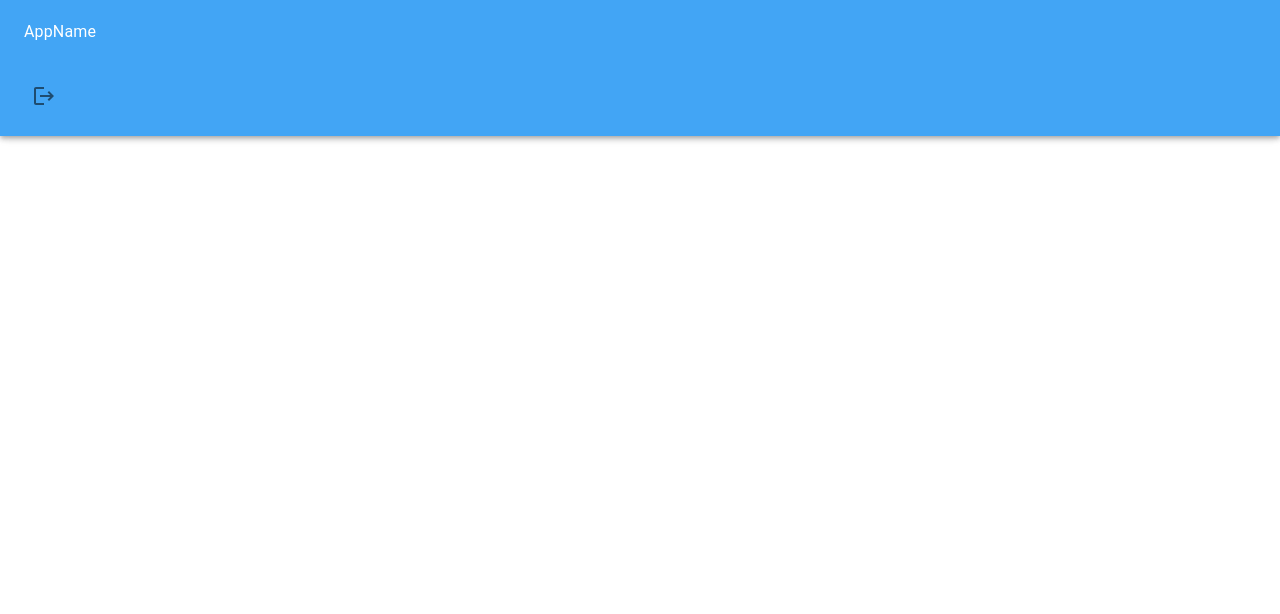
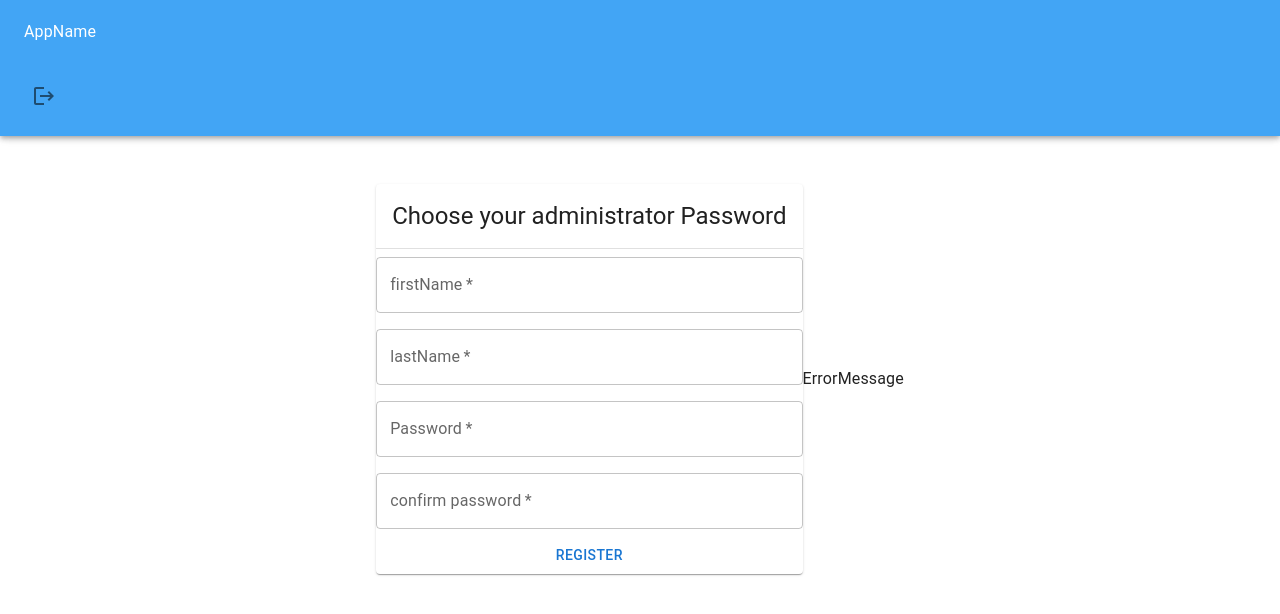
Before and after one commit to belluma/sale.io, a React (Create React App) app in the folder frontend/: page /signup in a window 1280 px wide. Shown: the top 614 px of the page. Built offline with nearby package versions, Linux system fonts and the light colour scheme.

Commit message:
shape mainview

```diff
--- a/frontend/src/components/main-view/MainView.tsx
+++ b/frontend/src/components/main-view/MainView.tsx
@@ -1,4 +1,9 @@
 import React from 'react'
+import Signup from "../security/signup/Signup";
+import {Container, Grid} from "@mui/material";
+import {Route, Switch} from "react-router";
+import LoginForm from "../security/login/Login";
+import ErrorMessage from "../error-message/ErrorMessage";
 
 //component imports
 
@@ -7,9 +12,17 @@ import React from 'react'
 type Props = {};
 
 function MainView(props: Props){
-    return(
-       <div>MainView</div>
-    )
+    return (
+        <Container sx={{pt: 15}} maxWidth={false}>
+            <Grid container justifyContent="center" alignItems="center">
+                <Switch>
+                    <Route path={"/login"} component={LoginForm}/>
+                    <Route path={"/signup"} component={Signup}/>
+                </Switch>
+                <ErrorMessage/>
+            </Grid>
+        </Container>
+    );
 }
 
 export default MainView;
```
Also changed, not shown: 1 other file (tests, documents, lock files or other folders).
